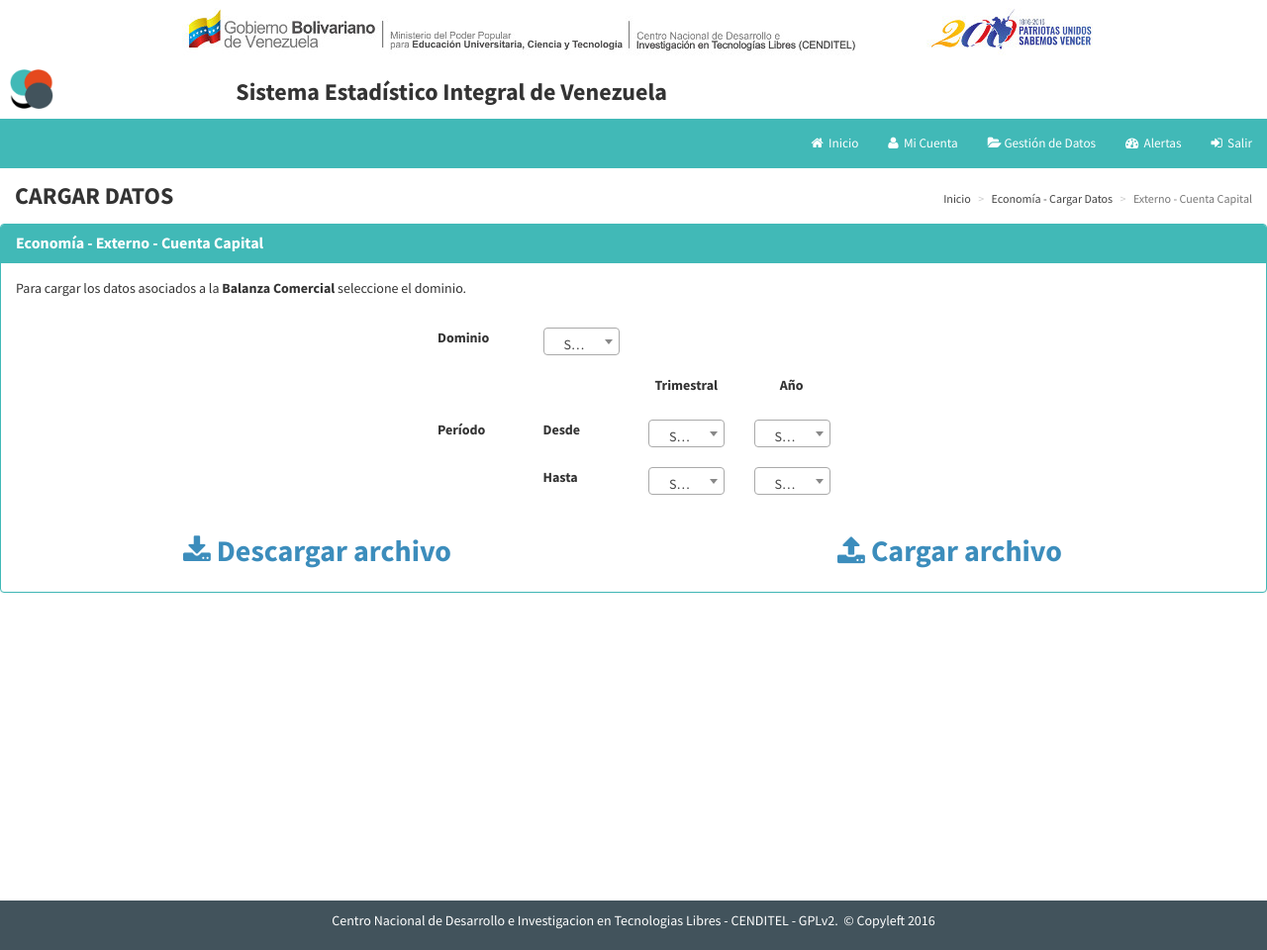
After one commit to lbarrios1985/seiven-cenditel, a Django app: a page that uses economico/templates/economico.cuenta.capital.html in a window 1280 px wide. The commit adds this page. Shown: the whole page at 99% size. Run offline with Django 3.2, Linux system fonts and the light colour scheme; the visitor is signed in with stand-in values (Sample User, id 1); some libraries are stand-ins or nearby versions.

Commit message:
Agregado formulario y template de cuenta capital en externos

```diff
--- a/base/constant.py
+++ b/base/constant.py
@@ -129,6 +129,13 @@ DOMINIO_CAMBIO = (
     ('RI', _('Reservas Internacionales'))
 )
 
+## Selección de dominio de cuenta capital
+DOMINIO_CUENTA_CAPITAL = (
+    ("", _("Seleccione...")),
+    ('BP', _('Balanza de Pagos')),
+    ('DE', _('Deuda Externa'))
+)
+
 ## Selección de Tipo de PIB
 TIPO_PIB = (
     ('', _('Seleccione...')),
--- a/economico/forms.py
+++ b/economico/forms.py
@@ -25,7 +25,7 @@ from django.forms import (
 
 from base.constant import (
     DOMINIO_PRECIOS, DOMINIO_PIB, DOMINIO_AGREGADO_MONETARIO, TIPO_PIB, TIPO_DEMANDA_GLOBAL, TRIMESTRES, MESES,
-    DOMINIO_COMERCIAL, DOMINIO_CAMBIO
+    DOMINIO_COMERCIAL, DOMINIO_CAMBIO, DOMINIO_CUENTA_CAPITAL
 )
 from base.functions import cargar_anho_base
 
@@ -469,3 +469,18 @@ class FiscalForm(AnhoIniForm, AnhoFinForm):
     @date 19-09-2016
     @version 1.0.0
     """
+
+
+@python_2_unicode_compatible
+class CapitalForm(DominioForm, TrimestreIniForm, TrimestreFinForm, AnhoIniForm, AnhoFinForm):
+    """!
+    Clase que contiene el formulario para la carga de datos de Cuenta Capital
+
+    @author Rodrigo Boet (rboet at cenditel.gob.ve)
+    @copyright <a href='http://www.gnu.org/licenses/gpl-2.0.html'>GNU Public License versión 2 (GPLv2)</a>
+    @date 23-03-2017
+    @version 1.0.0
+    """
+    def __init__(self, *args, **kwargs):
+        super(CapitalForm, self).__init__(*args, **kwargs)
+        self.fields['dominio'].choices = DOMINIO_CUENTA_CAPITAL
--- /dev/null
+++ b/economico/templates/economico.cuenta.capital.html
@@ -0,0 +1,64 @@
+{% extends 'base.template.html' %}
+{% load i18n %}
+{% load static from staticfiles %}
+{% block content_header_title %}{% trans 'CARGAR DATOS' %}{% endblock %}
+{% block content_header_roadmap %}
+    <li><a href="{% url 'economico-cargar-datos' %}">{% trans 'Economía - Cargar Datos' %}</a></li>
+    <li class="active">{% block active_link %}{% trans 'Externo - Cuenta Capital' %}{% endblock %}</li>
+{% endblock %}
+{% block content %}
+    <div class="panel panel-primary">
+        <div class="panel-heading">
+            <h2 class="panel-title">{% trans 'Economía' %} - {% trans 'Externo' %} - {% trans 'Cuenta Capital' %}</h2>
+        </div>
+        <div class="panel-body">
+            <div class="row">
+                <div class="col-xs-12 col-sm-12 col-md-12 col-lg-12">
+                	<p>
+                        {% blocktrans %}
+                            Para cargar los datos asociados a la <b>Balanza Comercial</b> seleccione el dominio.
+                        {% endblocktrans %}
+                    </p>
+                </div>
+            </div>
+            <div class="row separador-row">
+                <div class="col-xs-1 col-sm-1 col-md-1 col-lg-1 col-xs-offset-4 col-sm-offset-4 col-md-offset-4 col-lg-offset-4">
+                    <label for="{{ form.dominio.auto_id }}" class="control-label">
+                        {{ form.dominio.label }}
+                    </label>
+                </div>
+                <div class="col-xs-1 col-sm-1 col-md-1 col-lg-1">{{ form.dominio }}</div>
+            </div>
+            <div class="row separador-row">
+                <div class="col-xs-1 col-sm-1 col-md-1 col-lg-1 col-xs-offset-6 col-sm-offset-6 col-md-offset-6 col-lg-offset-6 text-center">
+                    <label class="control-label">{% trans 'Trimestral' %}</label>
+                </div>
+                <div class="col-xs-1 col-sm-1 col-md-1 col-lg-1 text-center">
+                    <label class="control-label">{% trans 'Año' %}</label>
+                </div>
+            </div>
+            <div class="row separador-row">
+                <div class="col-xs-1 col-sm-1 col-md-1 col-lg-1 col-xs-offset-4 col-sm-offset-4 col-md-offset-4 col-lg-offset-4">
+                    <label class="control-label">{% trans 'Período' %}</label>
+                </div>
+                <div class="col-xs-1 col-sm-1 col-md-1 col-lg-1">
+                    <label for="{{ form.periodo_trimestre_ini.auto_id }}" class="control-label">
+                        {{ form.periodo_trimestre_ini.label }}
+                    </label>
+                </div>
+                <div class="col-xs-1 col-sm-1 col-md-1 col-lg-1">{{ form.periodo_trimestre_ini }}</div>
+                <div class="col-xs-1 col-sm-1 col-md-1 col-lg-1">{{ form.periodo_anho_ini }}</div>
+            </div>
+            <div class="row separador-row">
+                <div class="col-xs-1 col-sm-1 col-md-1 col-lg-1 col-xs-offset-5 col-sm-offset-5 col-md-offset-5 col-lg-offset-5">
+                    <label for="{{ form.periodo_semana_fin.auto_id }}" class="control-label">
+                        {{ form.periodo_trimestre_fin.label }}
+                    </label>
+                </div>
+                <div class="col-xs-1 col-sm-1 col-md-1 col-lg-1">{{ form.periodo_trimestre_fin }}</div>
+                <div class="col-xs-1 col-sm-1 col-md-1 col-lg-1">{{ form.periodo_anho_fin }}</div>
+            </div>
+            {% include 'base.down.up.files.html' %}
+        </div>
+    </div>
+{% endblock %}
--- a/economico/templates/economico.menu.area.html
+++ b/economico/templates/economico.menu.area.html
@@ -54,7 +54,7 @@
                                 <a href="{% url 'economico-balanza-comercial' %}">{% trans 'Balanza Comercial' %}</a>
                             </li>
                             <li>
-                                <a href="#">{% trans 'Cuenta Capital' %}</a>
+                                <a href="{% url 'economico-cuenta-capital' %}"">{% trans 'Cuenta Capital' %}</a>
                             </li>
                             <li>
                                 <a href="{% url 'economico-reservas-tipo-cambio' %}">{% trans 'Reservas - Tipo de Cambio' %}</a>
--- a/economico/urls.py
+++ b/economico/urls.py
@@ -30,6 +30,7 @@ urlpatterns = [
     url(r'^cargar-datos/ingresos/$', economico_views.ingresos, name='economico-ingresos'),
     url(r'^cargar-datos/gastos/$', economico_views.gastos, name='economico-gastos'),
     url(r'^cargar-datos/endeudamiento/$', economico_views.endeudamiento, name='economico-endeudamiento'),
+    url(r'^cargar-datos/cuenta-capital/$', economico_views.capital, name='economico-cuenta-capital'),
 ]
 
 
--- a/economico/views.py
+++ b/economico/views.py
@@ -22,7 +22,7 @@ from django.utils.translation import ugettext_lazy as _
 from .forms import (
     RealPreciosForm, RealPIBForm, RealDemandaGlobalForm, MonetarioAgregadosForm, MonetarioOperacionesInterbancariasForm,
     MonetarioTasasInteresForm, MonetarioInstrumentoPoliticaForm, ExternoBalanzaComercialForm, ExternoReservaCambioForm,
-    ExternoCuentaCapitalForm, FiscalForm
+    ExternoCuentaCapitalForm, FiscalForm, CapitalForm
 )
 
 
@@ -250,3 +250,19 @@ def endeudamiento(request):
     form = FiscalForm()
 
     return render(request, 'economico.fiscal.html', {'form': form, 'title': _('Endeudamiento')})
+
+
+@login_required
+def capital(request):
+    """!
+    Función que permite mostrar el furmulario para el registro de Cuenta Capital
+
+    @author Rodrigo Boet (rboet at cenditel.gob.ve)
+    @copyright <a href='http://www.gnu.org/licenses/gpl-2.0.html'>GNU Public License versión 2 (GPLv2)</a>
+    @date 23-03-2017
+    @param request <b>{object}</b> Objeto que obtiene la petición
+    @return Devuelve el response con el formulario de datos para el registro de la Cuenta Capital
+    """
+    form = CapitalForm()
+
+    return render(request, 'economico.cuenta.capital.html', {'form': form, 'title': _('Cuenta Capital')})
```
